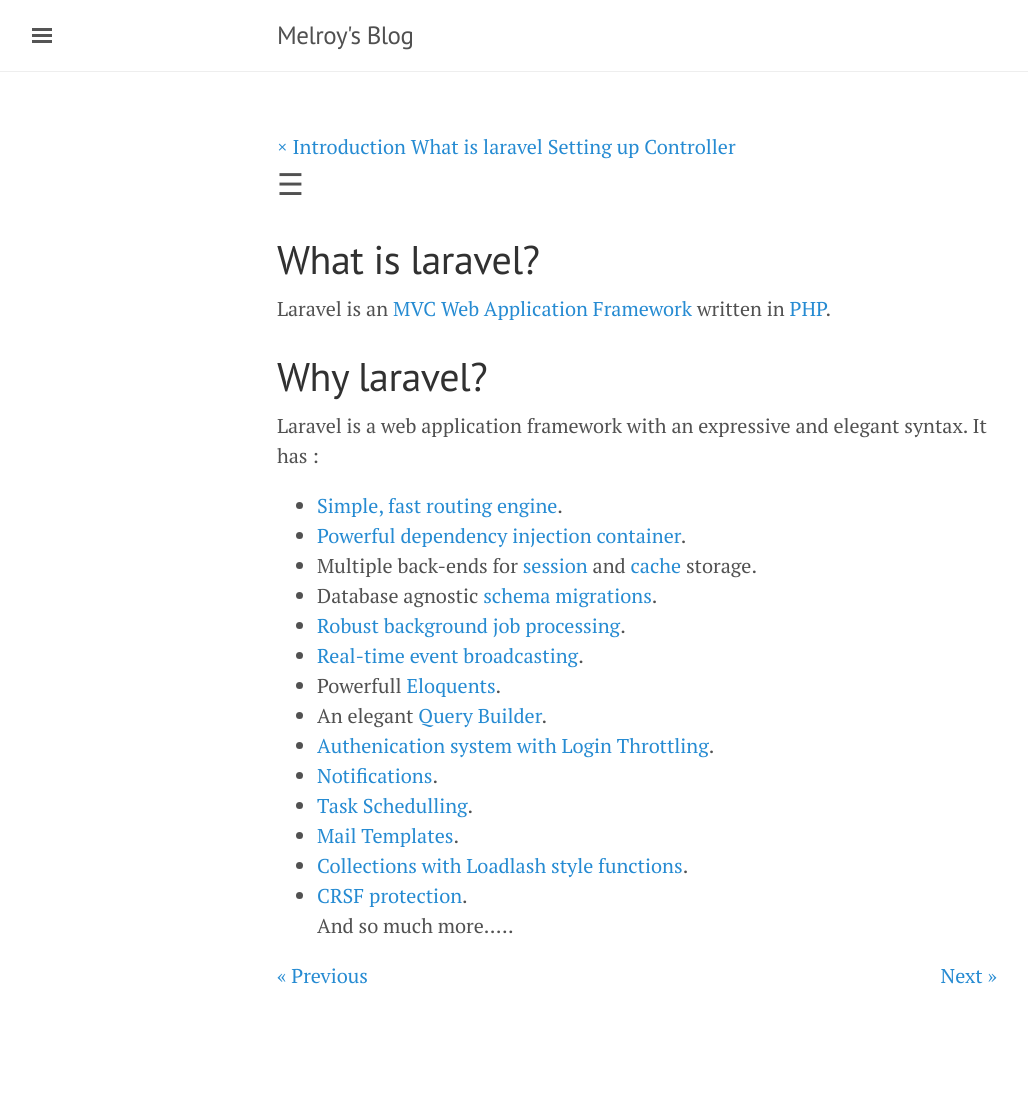
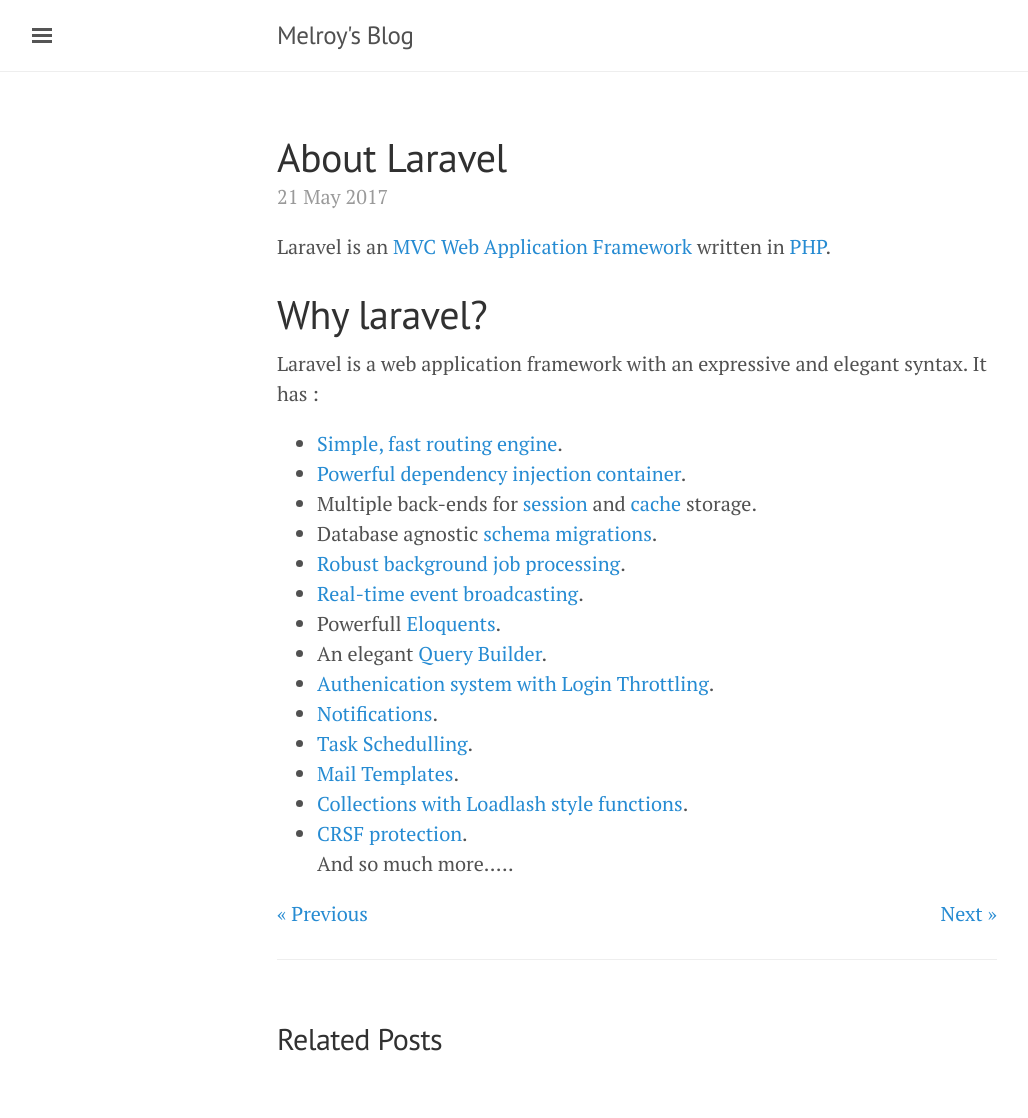
Before and after one commit to meldsza/meldsza.github.io, a Jekyll site: the page built from laravel/what_is_laravel.md, in a window 1280 px wide. Shown: the whole page, without its empty margins (3-1031 px from the left). Built offline with Jekyll 4.4.1, drawn with Linux system fonts in a browser that asks for light colours; our own code applies the rules of GitHub Pages for plain Markdown files; Markdown is read by kramdown in place of the engine named in the settings; before the commit the page ends 1021 px from its top, so only the background shows below that.

Commit message:
Update what_is_laravel.md

```diff
--- a/laravel/what_is_laravel.md
+++ b/laravel/what_is_laravel.md
@@ -1,5 +1,9 @@
-{% include laravel_nav.html %}
-# What is laravel?
+---
+layout: post
+title: About Laravel
+category: laravel
+date: 2017-05-21 13:50:00
+---
 Laravel is an [MVC Web Application Framework](https://en.wikipedia.org/wiki/Model%E2%80%93view%E2%80%93controller) written in [PHP](http://php.net/manual/en/intro-whatis.php).
 
 # Why laravel?
```
